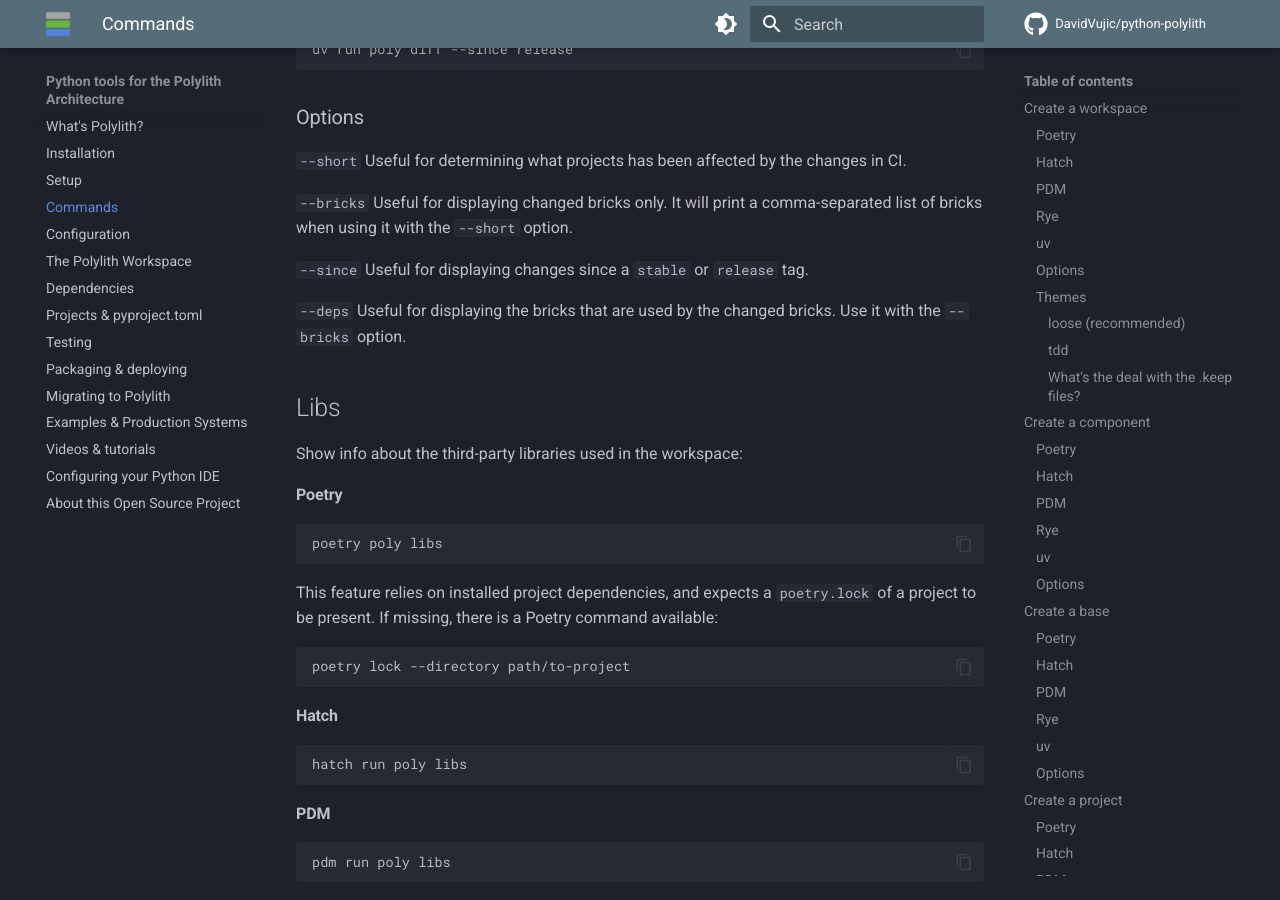
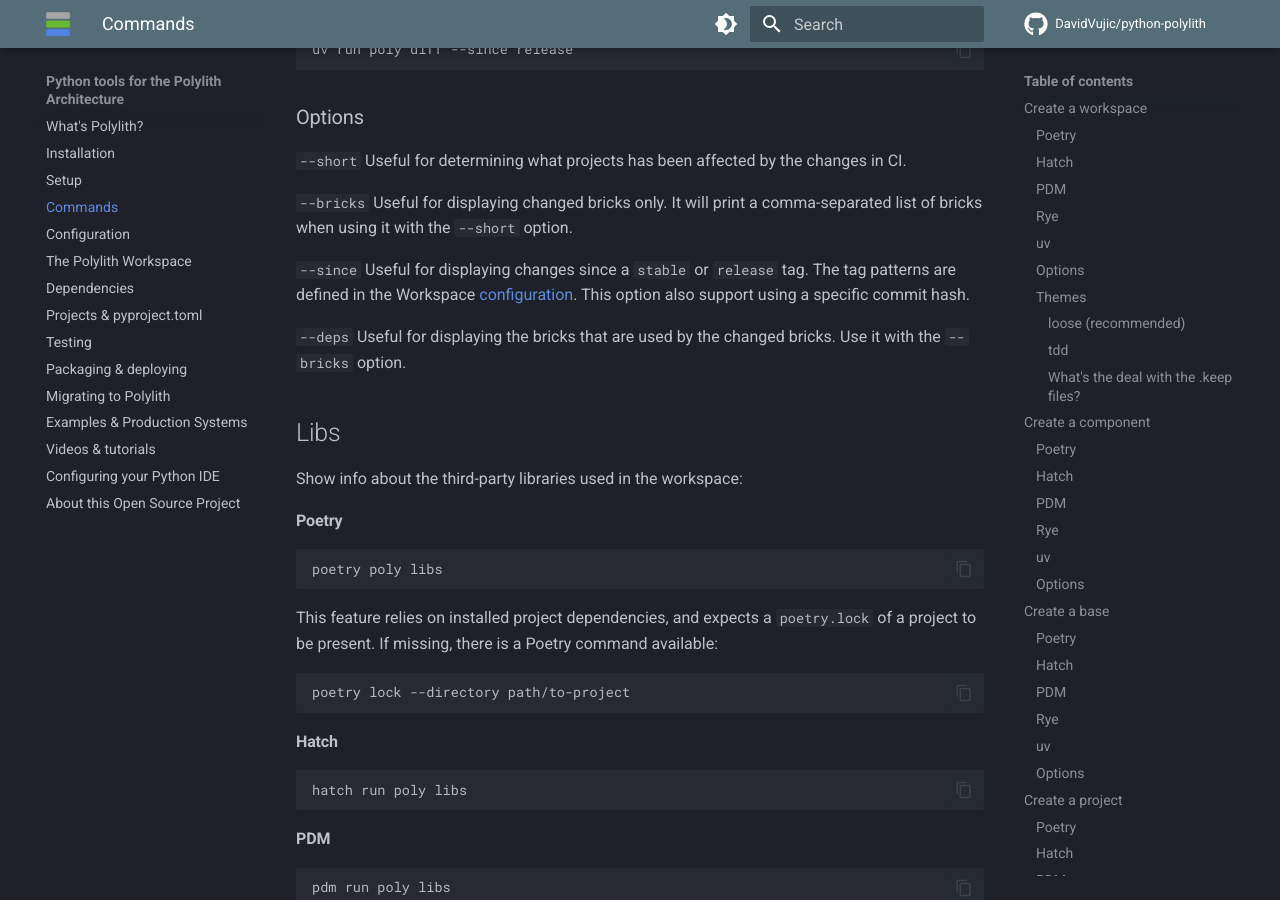
Before and after one commit to DavidVujic/python-polylith-docs, an MkDocs documentation site: the page built from docs/commands.md, in a window 1280 px wide and 900 px high, scrolled down 6076 px. Built offline with MkDocs 1.6.1 and Material for MkDocs 9.7.7, drawn with Linux system fonts in a browser that asks for light colours; comment, search, counter and statistics services are not loaded.

Commit message:
docs(commands): the new diff --since capabilities, supporting commit hashes

```diff
--- a/docs/commands.md
+++ b/docs/commands.md
@@ -250,6 +250,8 @@
 `--bricks` Useful for displaying changed bricks only. It will print a comma-separated list of bricks when using it with the `--short` option.
 
 `--since` Useful for displaying changes since a `stable` or `release` tag.
+The tag patterns are defined in the Workspace [configuration](configuration.md).
+This option also support using a specific commit hash.
 
 `--deps` Useful for displaying the bricks that are used by the changed bricks. Use it with the `--bricks` option.
 
```
